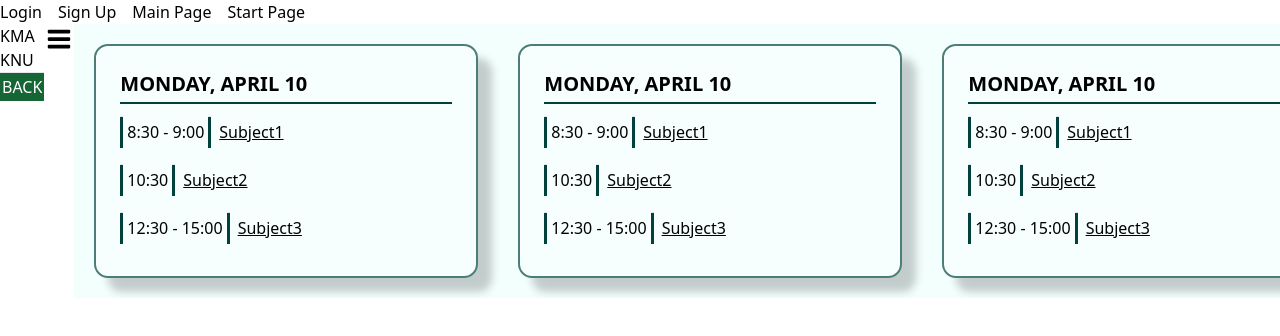
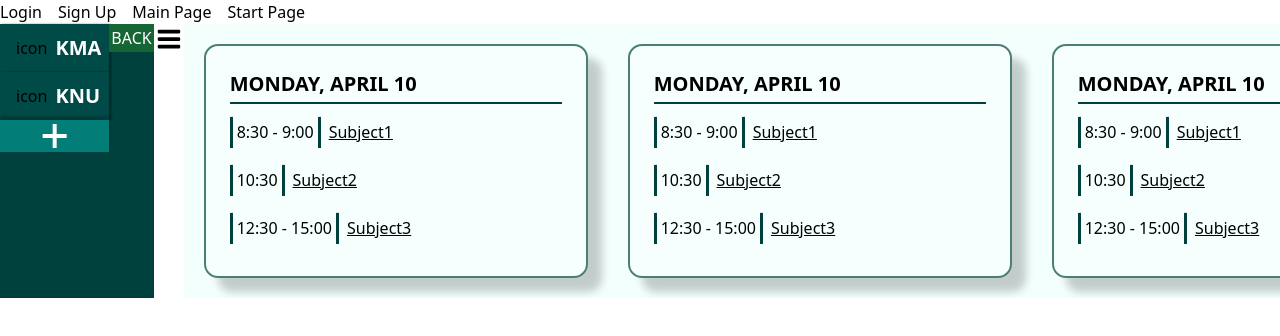
Before and after one commit to HlibHryshko/toucan-planner, a React (Create React App) app: page / in a window 1280 px wide. Shown: the top 336 px of the page. Built offline with nearby package versions, Linux system fonts and the light colour scheme.

Commit message:
sidebar basic design

```diff
--- a/src/App.js
+++ b/src/App.js
@@ -6,9 +6,9 @@ import SignUp from "./pages/SignUp";
 
 const App = () => {
   return (
-    <div>
+    <div className="">
       <BrowserRouter>
-        <div>
+        <div className="">
           <div className="space-x-4">
             <Link to="/login">Login</Link>
             <Link to="/signup">Sign Up</Link>
--- a/src/components/CategoriesList.js
+++ b/src/components/CategoriesList.js
@@ -52,6 +52,7 @@ const CategoriesList = ({
         console.log(category.name);
         return (
           <div
+            className="w-64 p-2 font-semibold shadow-category text-white bg-sidebar-category-background-green text-xl border-2 border-primary-green place-self-center"
             onClick={() => {
               handleCategoryClick(category);
             }}
--- a/src/components/CategoriesSideBar.js
+++ b/src/components/CategoriesSideBar.js
@@ -108,8 +108,9 @@ const CategoriesSidebar = () => {
   // if there is no currentPath => return only organizations
   // there is a currentPath => return children
 
+
   return (
-    <div>
+    <div className="flex flex-row h-full bg-primary-green">
       <OrganizationsList
         organizations={categories.filter((category) => {
           return !category.parentId;
@@ -117,7 +118,6 @@ const CategoriesSidebar = () => {
         organization={currentOrganization}
         onOrganizationClick={handleOrganizationClick}
       />
-      <hr />
       <CategoriesList
         handleReturn={handleReturn}
         previousCategory={categories.find(
--- a/src/components/OrganizationsList.js
+++ b/src/components/OrganizationsList.js
@@ -1,3 +1,5 @@
+import { GoPlus } from "react-icons/go"
+
 const OrganizationsList = ({
   organizations,
   organization,
@@ -8,21 +10,26 @@ const OrganizationsList = ({
   console.log(organizations);
   console.log(onOrganizationClick);
   console.log("----------------------");
+
   return (
     <div>
       {organizations.map((org) => {
         return (
+          <div className="flex flex-row px-2 bg-sidebar-org-background-green shadow-org-sidebar">
+            <div className="mx-2 my-3">icon</div>
             <div
               key={org.id}
-            className={org.id === organization?.id ? "text-lg" : ""}
+              className={`font-semibold text-white bg-sidebar-org-background-green text-xl place-self-center ${org.id === organization?.id ? "text-lg" : ""}`}
               onClick={() => {
                 onOrganizationClick(org);
               }}
             >
               {org.name}
             </div>
+          </div>
         );
       })}
+      <GoPlus className="bg-sidebar-add-org-background-green shadow-plus-org h-8 w-full self-end" color="white" />
     </div>
   );
 };
--- a/tailwind.config.js
+++ b/tailwind.config.js
@@ -7,11 +7,17 @@ module.exports = {
         'primary-green': '#00403D',
         'secondary-green': '#4B7E77',
         'tile-background-green': '#F6FFFE',
-        'background-green': '#F3FFFD'
+        'background-green': '#F3FFFD',
+        'sidebar-org-background-green': '#004A47',
+        'sidebar-category-background-green': '#005956',
+        'sidebar-add-org-background-green': '#027D78'
       },
       boxShadow: {
         // x, y, blur, adding size, color
-        'tile': '14px 14px 8px 0px rgb(0 0 0 / 0.2)'
+        'tile': '14px 14px 8px 0px rgb(0 0 0 / 0.2)',
+        'org-sidebar': '2px 0px 2px 0px rgb(0 0 0 / 0.4)',
+        'plus-org': '0px -3px 4px 0px rgb(0 0 0 / 0.3)',
+        'category': '-1px 3px 4px 0px rgb(0 0 0 / 0.3)'
       },
       width: {
         '3px': '3px'
```
Lines whose indentation alone changed are shown as unchanged.
